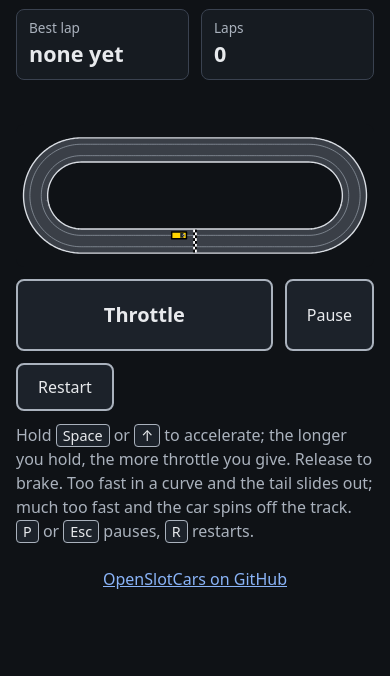
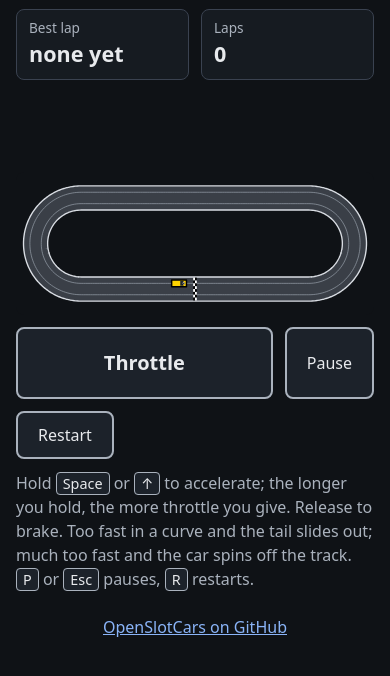
Before and after one commit to isghe/openslotcars, a website with bundled scripts: page index.html in a window 390 px wide. Shown: the part 138-814 px from the top of the page. Built offline with nearby package versions, Linux system fonts and the light colour scheme.

Commit message:
Reserves the height of the announcement line so the track does not move
A message such as the one that closes a lap wraps onto two or three lines on a narrow screen, which made the line grow and pushed the track down while the car was running. The height is now reserved in steps by screen width. Measured in a browser at 13 widths from 320 to 1132 px, with no text and with up to three sentences at once: the top of the track stays at the same position at every width. A message longer than that would still make the line grow.

```diff
--- a/style.css
+++ b/style.css
@@ -147,7 +147,26 @@ kbd {
 }
 
 .announcer {
+  /*
+   * The height is reserved for the longest announcements, so that the track
+   * does not move down when a message appears or changes. A message wraps onto
+   * more lines on a narrow screen, hence the steps. Measured in a browser with
+   * the longest sentence and with up to three sentences at once: one line
+   * suffices from about 900px, two from about 520px, three below that.
+   */
   min-height: 1.5em;
   margin: 0 0 12px;
   color: var(--page-text);
 }
+
+@media (max-width: 900px) {
+  .announcer {
+    min-height: 3em;
+  }
+}
+
+@media (max-width: 520px) {
+  .announcer {
+    min-height: 4.5em;
+  }
+}
```
